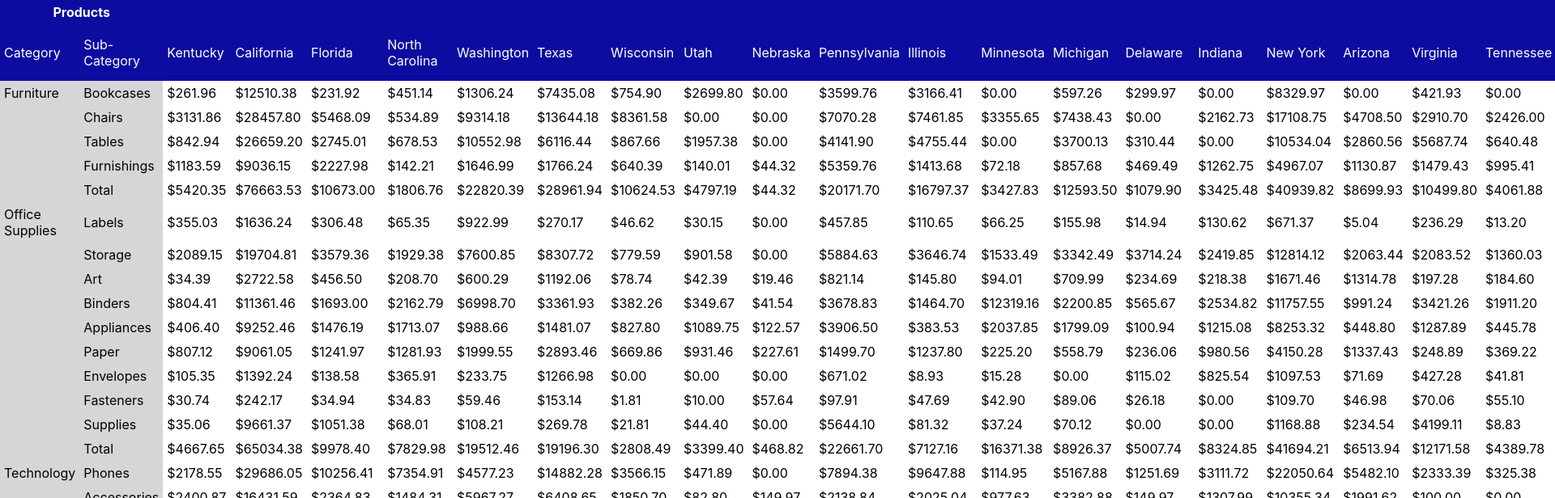
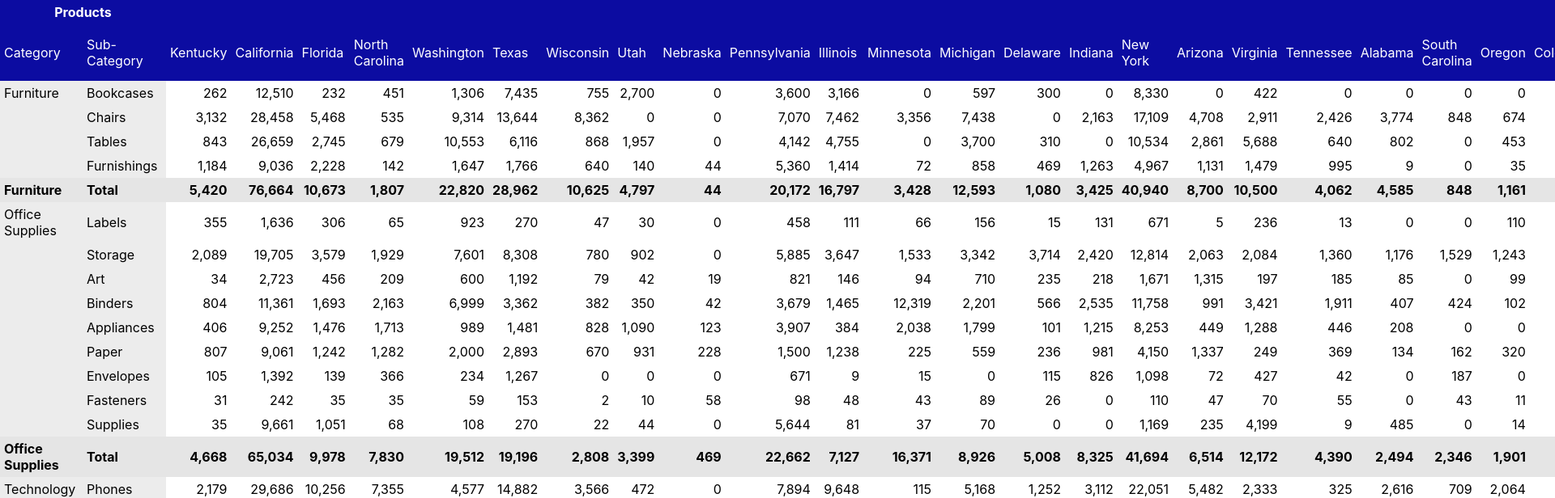
Before and after one commit to 7CelticNinja7/pivot-table, a React (Create React App) app: page / in a window 1280 px wide. Shown: the top 616 px of the page at 81% size, 1920 px wide, since content can reach past the window. Built offline with nearby package versions, Linux system fonts and the light colour scheme.

Commit message:
did more styling and got rid of dollar signs

```diff
--- a/src/App.css
+++ b/src/App.css
@@ -4,7 +4,7 @@
 }
 
 .dimension-cell {
-  background-color: rgb(214, 214, 214);
+  background-color: rgb(236, 236, 236);
 }
 
 table {
@@ -18,3 +18,12 @@ th, td {
 th {
   text-align: center;
 }
+
+.metric-data {
+  text-align: right;
+}
+
+.total-cell {
+  font-weight: 700;
+  background-color: rgb(229, 229, 229);
+}
--- a/src/Components/Metric.js
+++ b/src/Components/Metric.js
@@ -1,10 +1,10 @@
 function Metric(props) {
-    const formatMoney = (saleAmount) => {
-      return "$" + saleAmount.toFixed(2);
+    const formatSales = (saleAmount) => {
+      return Math.round(saleAmount).toLocaleString();
     }
     return (
-      <td>
-       {formatMoney(props.stateSales)}
+      <td class={props.classes}>
+       {formatSales(props.stateSales)}
       </td>
     );
   }
--- a/src/Components/RowDimension.js
+++ b/src/Components/RowDimension.js
@@ -11,7 +11,19 @@ function RowDimension(props) {
                     <td class="dimension-cell" key={subCategoryString}>{subCategoryString}</td>
                     {
                         stateStrings.map(state => {
-                            return <Metric stateSales={props[subCategoryString][state]}></Metric>
+                            return <Metric classes="metric-data" stateSales={props[subCategoryString][state]}></Metric>
+                        })
+                    }
+                </tr>
+            )
+        } else if (index === subCategories.length -1) {
+            return (
+                <tr>
+                    <td class="total-cell">{props.mainCategory + " "}</td>
+                    <td class="total-cell" key={subCategoryString}>{subCategoryString}</td>
+                    {
+                        stateStrings.map(state => {
+                            return <Metric classes="metric-data total-cell" stateSales={props[subCategoryString][state]}></Metric>
                         })
                     }
                 </tr>
@@ -23,7 +35,7 @@ function RowDimension(props) {
                     <td class="dimension-cell" key={subCategoryString}>{subCategoryString}</td>
                     {
                         stateStrings.map(state => {
-                            return <Metric stateSales={props[subCategoryString][state]}></Metric>
+                            return <Metric classes="metric-data" stateSales={props[subCategoryString][state]}></Metric>
                         })
                     }
                 </tr>
```
